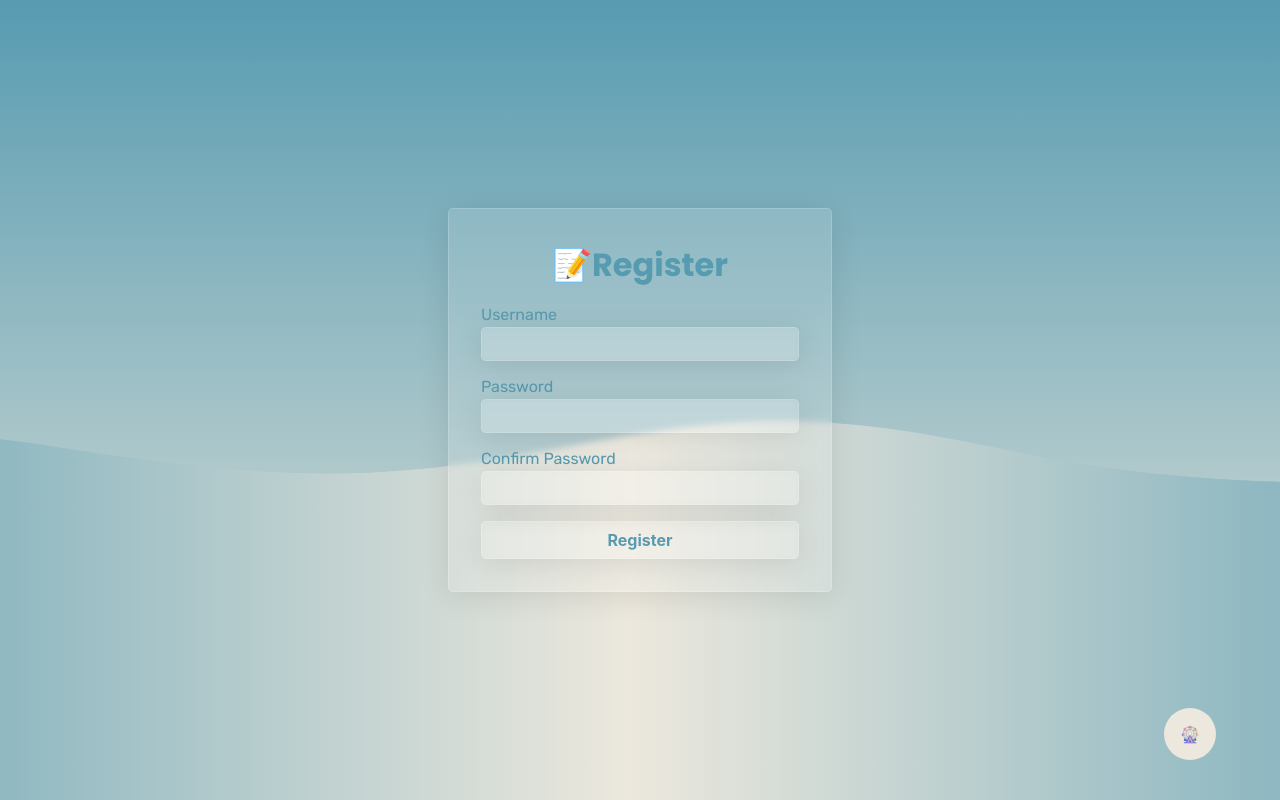
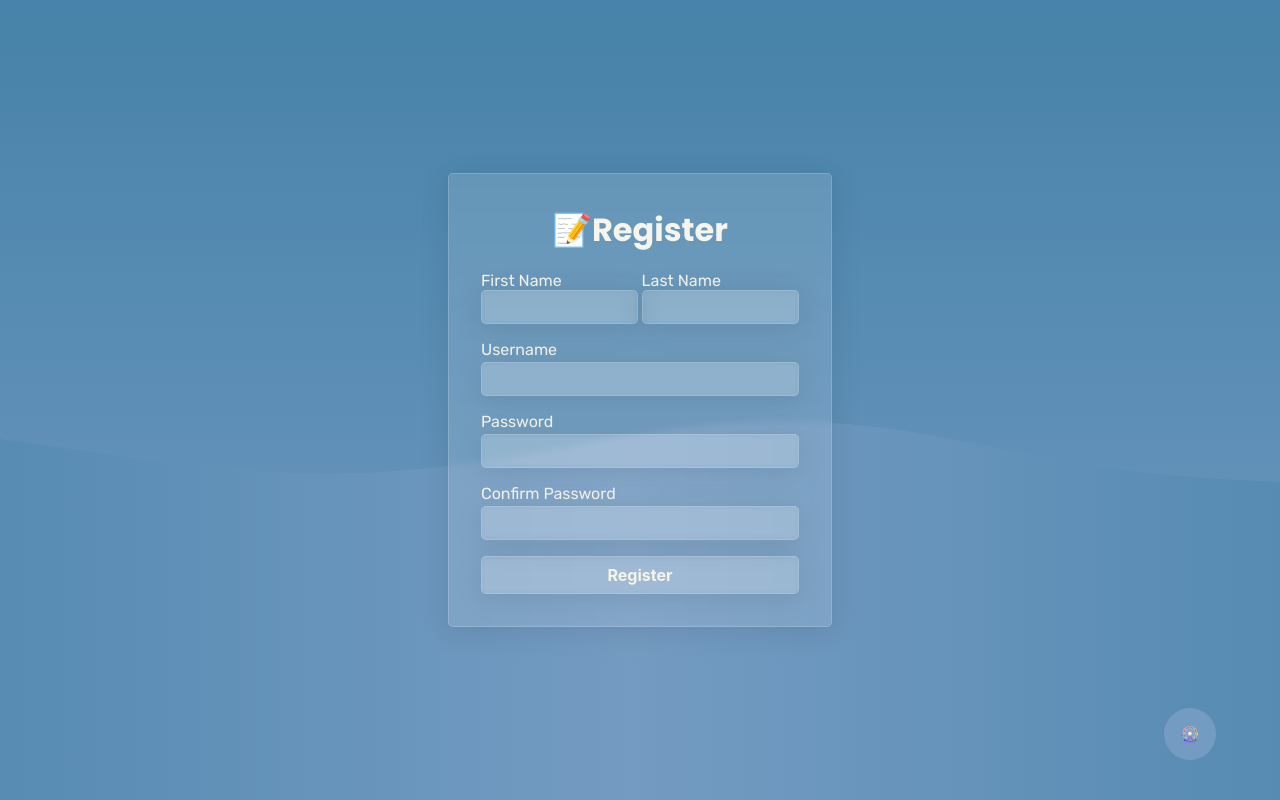
Before and after one commit to uttamakwana/tatvasoft-book-store, a React (Vite) app: page /register in a window 1280 px wide. Built offline with nearby package versions, Linux system fonts and the light colour scheme; a web font is replaced by a local one.

Commit message:
Added new colors to ThemeProvider in light theme and added First name and Last name in Register form

```diff
--- a/src/pages/Register/Register.jsx
+++ b/src/pages/Register/Register.jsx
@@ -102,6 +102,16 @@ const Register = () => {
             <h1>📝Register</h1>
           </div>
           <div className="register__container__form__form-group">
+            <div className="even">
+              <label htmlFor="first-name">First Name</label>
+              <input type="text" name="first-name" id="first-name" />
+            </div>
+            <div className="even">
+              <label htmlFor="last-name">Last Name</label>
+              <input type="text" name="last-name" id="last-name" />
+            </div>
+          </div>
+          <div className="register__container__form__form-group">
             <label htmlFor="username">Username</label>
             <input
               type="text"
--- a/src/pages/Register/register.css
+++ b/src/pages/Register/register.css
@@ -46,18 +46,31 @@
   gap: 0.2rem;
 }
 
+.register__container__form__form-group:nth-child(2) {
+  flex-direction: row;
+}
+
+.register__container__form__form-group .even{
+  width: 50%;
+}
+
+.register__container__form__form-group .even input{
+  width: 100%;
+}
+
+
 .register__container__form__form-group h1 {
   text-align: center;
   font-weight: 700;
   font-family: var(--font-heading);
   font-size: 2rem;
-  color: var(--color-primary);
+  color: var(--color-quaternary);
 }
 
 .register__container__form__form-group label {
   font-family: var(--font-label);
   font-size: 1rem;
-  color: var(--color-primary);
+  color: var(--color-quaternary);
 }
 
 .register__container__form__form-group input {
@@ -71,7 +84,7 @@
   backdrop-filter: blur(3.3px);
   -webkit-backdrop-filter: blur(3.3px);
   border: 1px solid rgba(255, 255, 255, 0.17);
-  color: var(--color-primary);
+  color: var(--color-quaternary);
 }
 
 .register__container__form__form-group button {
@@ -86,7 +99,7 @@
   backdrop-filter: blur(3.3px);
   -webkit-backdrop-filter: blur(3.3px);
   border: 1px solid rgba(255, 255, 255, 0.17);
-  color: var(--color-primary);
+  color: var(--color-quaternary);
 }
 
 /* Mobile */
--- a/src/theme/ThemeProvider.jsx
+++ b/src/theme/ThemeProvider.jsx
@@ -7,15 +7,15 @@ const ThemeProvider = () => {
   const { theme, setTheme } = useContext(Context);
   useEffect(() => {
     if (theme === "light") {
-      document.documentElement.style.setProperty("--color-primary", "#579BB1");
+      document.documentElement.style.setProperty("--color-primary", "#4682A9");
       document.documentElement.style.setProperty(
         "--color-secondary",
-        "#ECE8DD"
+        "#749BC2"
       );
-      document.documentElement.style.setProperty("--color-tertiary", "#E1D7C6");
+      document.documentElement.style.setProperty("--color-tertiary", "#91C8E4");
       document.documentElement.style.setProperty(
         "--color-quaternary",
-        "#F8F4EA"
+        "#F6F4EB"
       );
     } else {
       document.documentElement.style.setProperty("--color-primary", "#191919");
```
